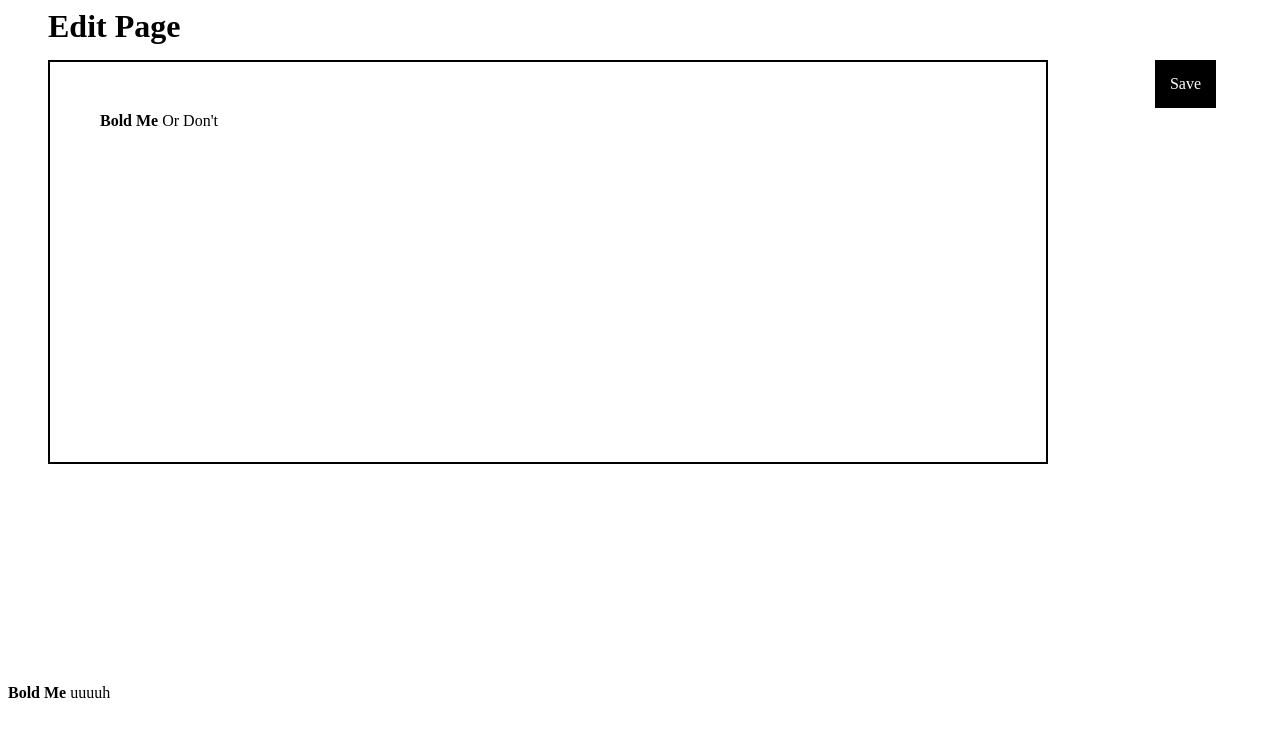
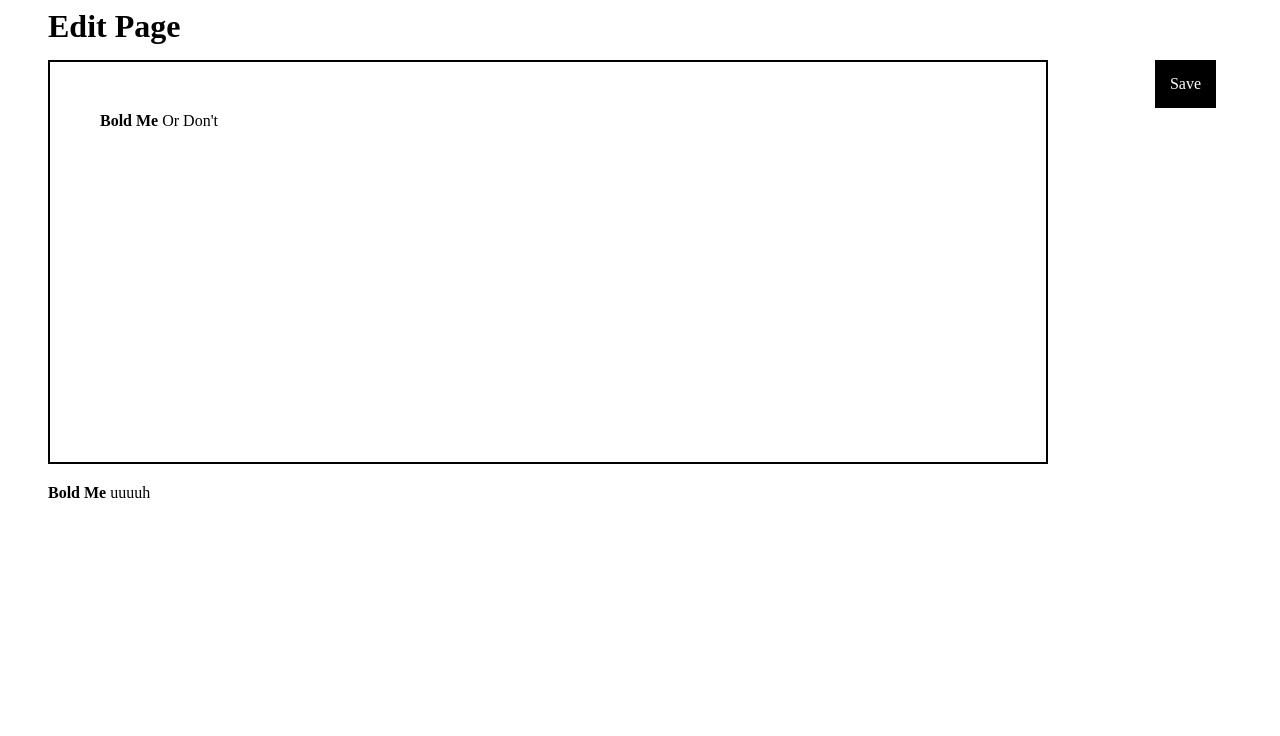
Before and after one commit to csmartinez/9-3-Test, a plain HTML site: page index.html in a window 1280 px wide. Drawn offline with Linux system fonts and the light colour scheme.

Commit message:
move html render section

```diff
--- a/index.html
+++ b/index.html
@@ -60,7 +60,7 @@
   <b>Bold Me</b> Or Don't
 </div>
 
-<div w3-include-html="note.html" style="margin-top:600px;"></div>
+<div w3-include-html="note.html" style="margin-top:400px; margin-left: 40px;"></div>
 
 <script>
 includeHTML();
```
